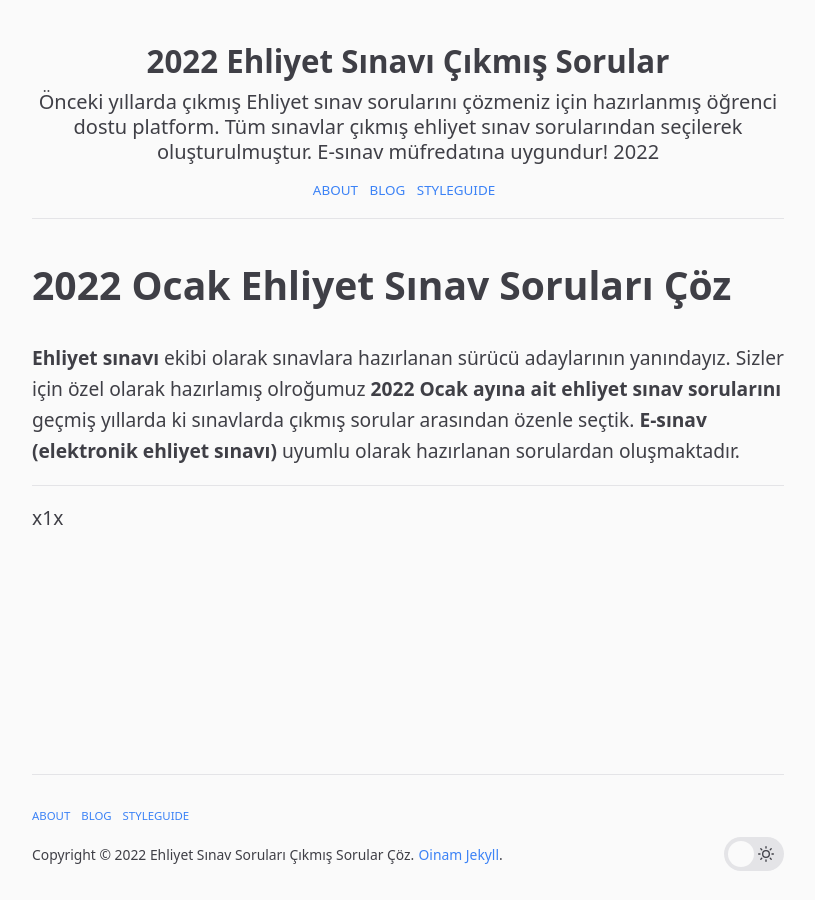
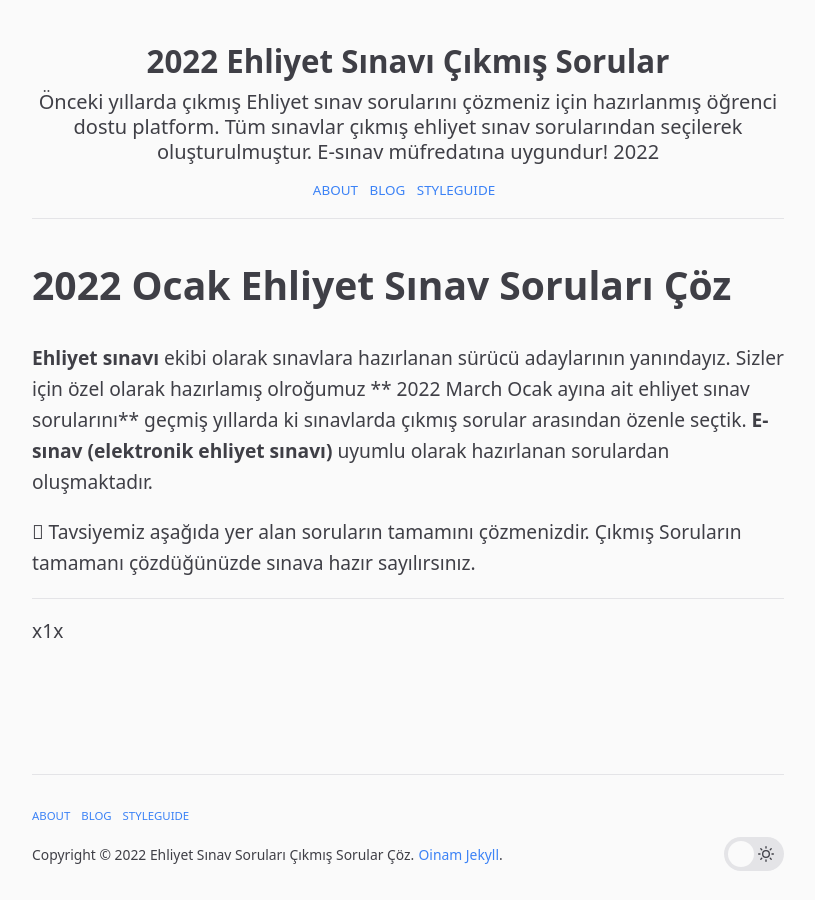
Before and after one commit to ehliyetsinav/ehliyetsinav.github.io, a Jekyll site: the page built from ocak.md, in a window 1280 px wide. Shown: the whole page, without its empty margins (232-1047 px from the left). Built offline with Jekyll 4.4.1, drawn with Linux system fonts in a browser that asks for light colours.

Commit message:
Update ocak.md

```diff
--- a/ocak.md
+++ b/ocak.md
@@ -3,9 +3,9 @@ layout: page
 title: Ocak Ehliyet Sınav Soruları Çöz
 permalink: /ehliyet-sinav-sorulari-ocak/
 ---
-**Ehliyet sınavı** ekibi olarak sınavlara hazırlanan sürücü adaylarının yanındayız.  Sizler için özel olarak hazırlamış olroğumuz **{{ "now" | date: "%Y" }} Ocak ayına ait ehliyet sınav sorularını** geçmiş yıllarda ki sınavlarda çıkmış sorular arasından özenle seçtik. **E-sınav**  **(elektronik ehliyet sınavı)**  uyumlu olarak hazırlanan sorulardan oluşmaktadır.
+**Ehliyet sınavı** ekibi olarak sınavlara hazırlanan sürücü adaylarının yanındayız.  Sizler için özel olarak hazırlamış olroğumuz ** {{ "now" | date: "%Y %B" }} Ocak ayına ait ehliyet sınav sorularını** geçmiş yıllarda ki sınavlarda çıkmış sorular arasından özenle seçtik. **E-sınav**  **(elektronik ehliyet sınavı)**  uyumlu olarak hazırlanan sorulardan oluşmaktadır.
 
-
+ Tavsiyemiz aşağıda yer alan soruların tamamını çözmenizdir.  Çıkmış Soruların tamamanı çözdüğünüzde sınava hazır sayılırsınız.
 
 
 ---
```
